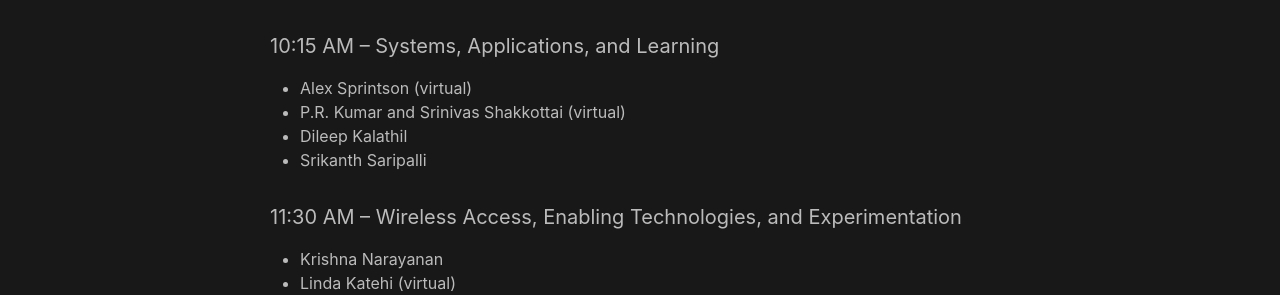
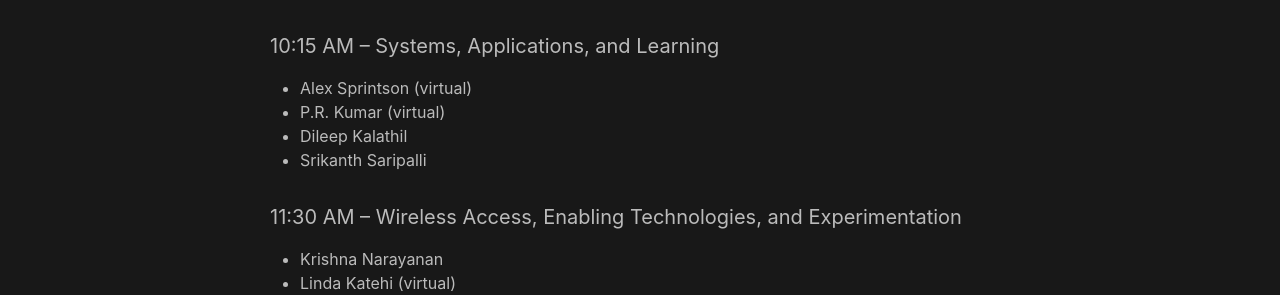
Before and after one commit to EngProjects/WIDS, a Jekyll site: the page built from meeting.md, in a window 1280 px wide. Shown: the part 1105-1400 px from the top of the page. Built offline with Jekyll 4.4.1, drawn with Linux system fonts in a browser that asks for light colours.

Commit message:
Update meeting.md

```diff
--- a/meeting.md
+++ b/meeting.md
@@ -38,7 +38,7 @@ Please, [register](https://forms.gle/sE3j1ZAnrXJyQX1K9) for the workshop in adva
 
 #### 10:15 AM – Systems, Applications, and Learning
   * Alex Sprintson (virtual)
-  * P.R. Kumar and Srinivas Shakkottai (virtual)
+  * P.R. Kumar (virtual)
   * Dileep Kalathil
   * Srikanth Saripalli
 
```
